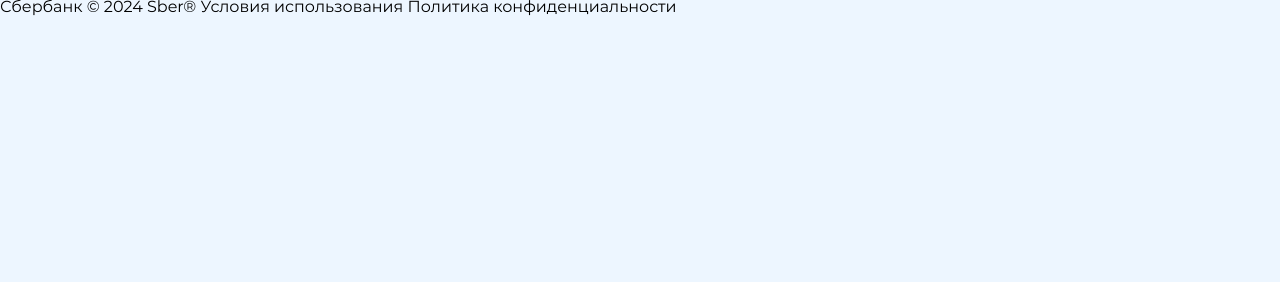
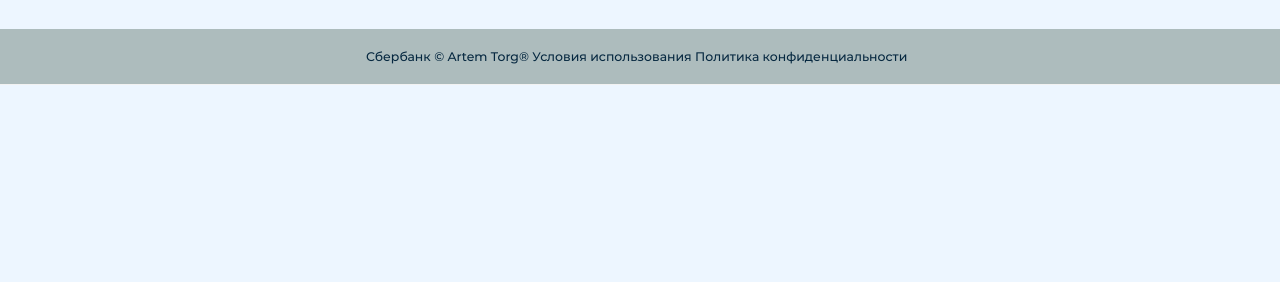
Before and after one commit to happyhippy78/DjangoProject1, a Django app: page / in a window 1280 px wide. Shown: the part 518-800 px from the top of the page. Run offline with Django 5.2, Linux system fonts and the light colour scheme.

Commit message:
add footer

```diff
--- a/ProjectSite/appPages/static/appPages/css/style.css
+++ b/ProjectSite/appPages/static/appPages/css/style.css
@@ -121,10 +121,30 @@ header {
     align-items: center;
     gap: 1.333vw;
     font-size: 1.111vw;
-
+    color:rgb(255, 255, 255);
 }
 
 .banner__content-feedback svg{
     width: 0.8vw;
     height: 0.694vw;
 }
+.footer {
+    width: 100%;
+    border-bottom: 1px solid #F2F2F2;
+    background-color: rgb(173, 188, 189);
+    padding: 20px 10px;
+    margin-top: 30px;
+
+}
+.footer_content {
+    color: #062840;
+    text-align: center;
+    font-size: 0.972vw;
+    font-style: normal;
+    font-weight: 500;
+    line-height: normal;
+    margin-right: 2.083vw;
+    text-decoration: none;
+    padding: 0;
+
+}
--- a/ProjectSite/appPages/templates/appPages/base.html
+++ b/ProjectSite/appPages/templates/appPages/base.html
@@ -15,6 +15,7 @@
 <body>
     {% include 'appPages/header.html' %}
     {% block content %}{% endblock %}
+
     {% include 'appPages/footer.html' %}
 
 </body>
--- a/ProjectSite/appPages/templates/appPages/footer.html
+++ b/ProjectSite/appPages/templates/appPages/footer.html
@@ -1,11 +1,9 @@
 {% load static %}
 <footer class="footer">
     <div class="footer_content">
-        <div class="menu_footer">
-            Сбербанк
-            © 2024 Sber®
-            Условия использования
-            Политика конфиденциальности
-        </div>
+        Сбербанк
+        © Artem Torg®
+        Условия использования
+        Политика конфиденциальности
     </div>
 </footer>
```
